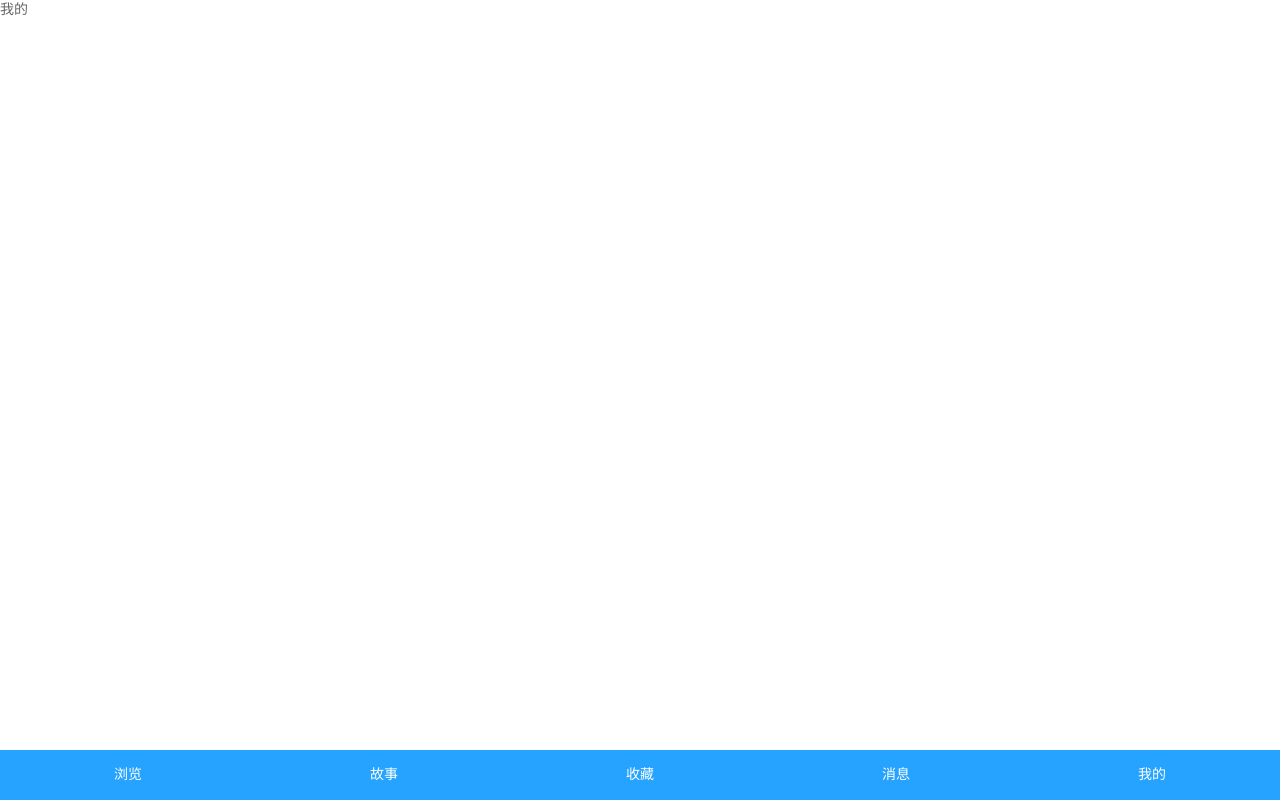
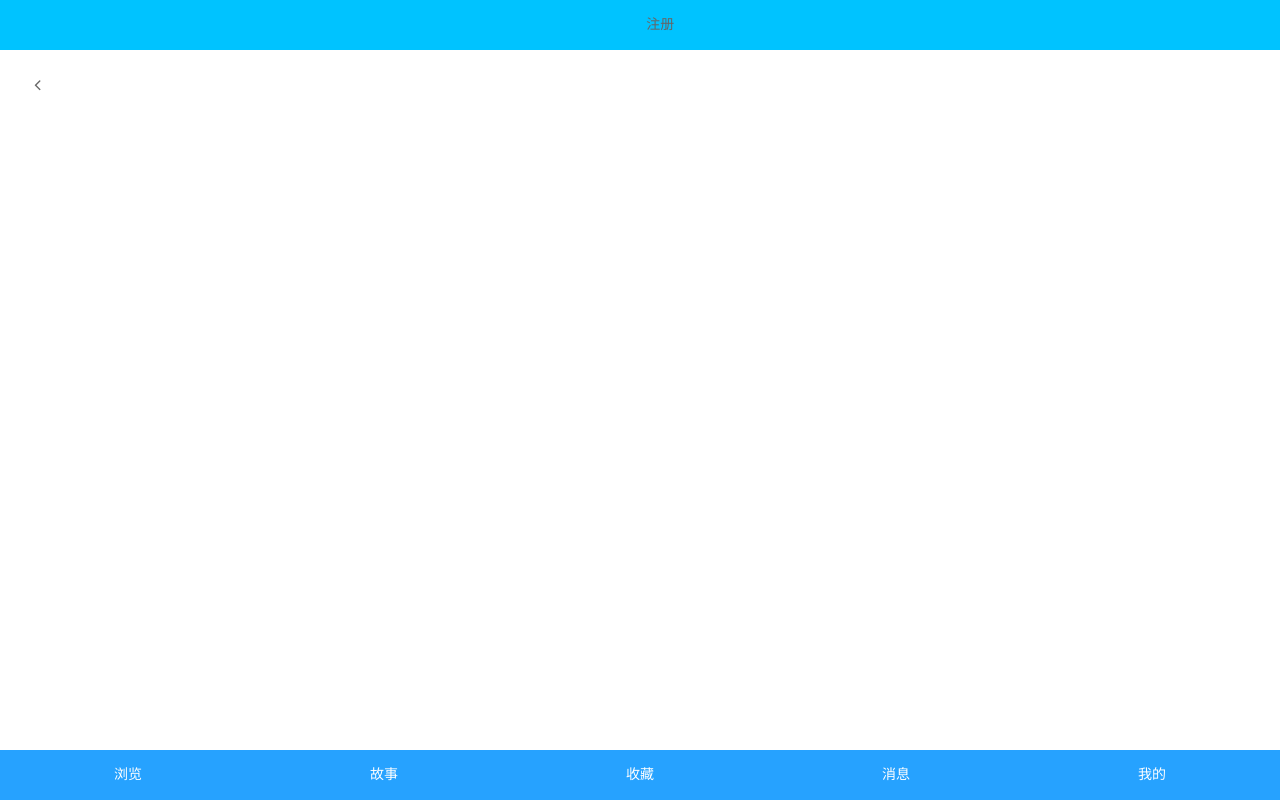
Before and after one commit to leonsux/foot, a Vue app: page /#/mine in a window 1280 px wide. Built offline with nearby package versions, Linux system fonts and the light colour scheme; what mint-ui would draw is missing.

Commit message:
registerheader

```diff
--- a/src/components/mine/AppMine.vue
+++ b/src/components/mine/AppMine.vue
@@ -1,13 +1,17 @@
 <template>
   <div class="app-box app-mine">
-    我的
+    <app-register></app-register>
+    <!-- 我的 -->
   </div>
 </template>
 
 <script>
-
+  import AppRegister from '../register/AppRegister'
   export default {
-    name: 'app-mine'
+    name: 'app-mine',
+    components: {
+      AppRegister
+    }
   }
 </script>
 
--- /dev/null
+++ b/src/components/register/AppRegister.Vue
@@ -0,0 +1,22 @@
+<template>
+  <div class="app-register">
+    <AppRegisterHeader></AppRegisterHeader>
+    <AppRegisterBox></AppRegisterBox>
+  </div>
+</template>
+
+<script>
+import AppRegisterHeader from './AppRegisterHeader'
+import AppRegisterBox from './AppRegisterBox'
+export default {
+  name: 'app-register',
+  components: {
+    AppRegisterHeader,
+    AppRegisterBox
+  }
+}
+</script>
+
+<style lang="scss">
+
+</style>
--- /dev/null
+++ b/src/components/register/AppRegisterBox.Vue
@@ -0,0 +1,15 @@
+<template>
+  <div class="app-register-box">
+
+  </div>
+</template>
+
+<script>
+export default {
+  name: 'app-register-box'
+}
+</script>
+
+<style lang="scss">
+
+</style>
--- /dev/null
+++ b/src/components/register/AppRegisterHeader.Vue
@@ -0,0 +1,28 @@
+<template>
+  <div class="app-register-header">
+      <i class="fa fa-angle-left"></i>
+      <span>注册</span>
+  </div>
+</template>
+
+<script>
+export default {
+  name: 'app-register-header'
+}
+</script>
+
+<style lang="scss">
+  .app-register-header{
+    height:50px;
+    background:rgb(0, 195, 255);
+    line-height: 50px;
+    text-align: center;
+    i {
+      float: left;
+      line-height: 0.5rem;
+      font-size: 18px;
+      padding-left: 0.1rem;
+    }
+
+  }
+</style>
```
